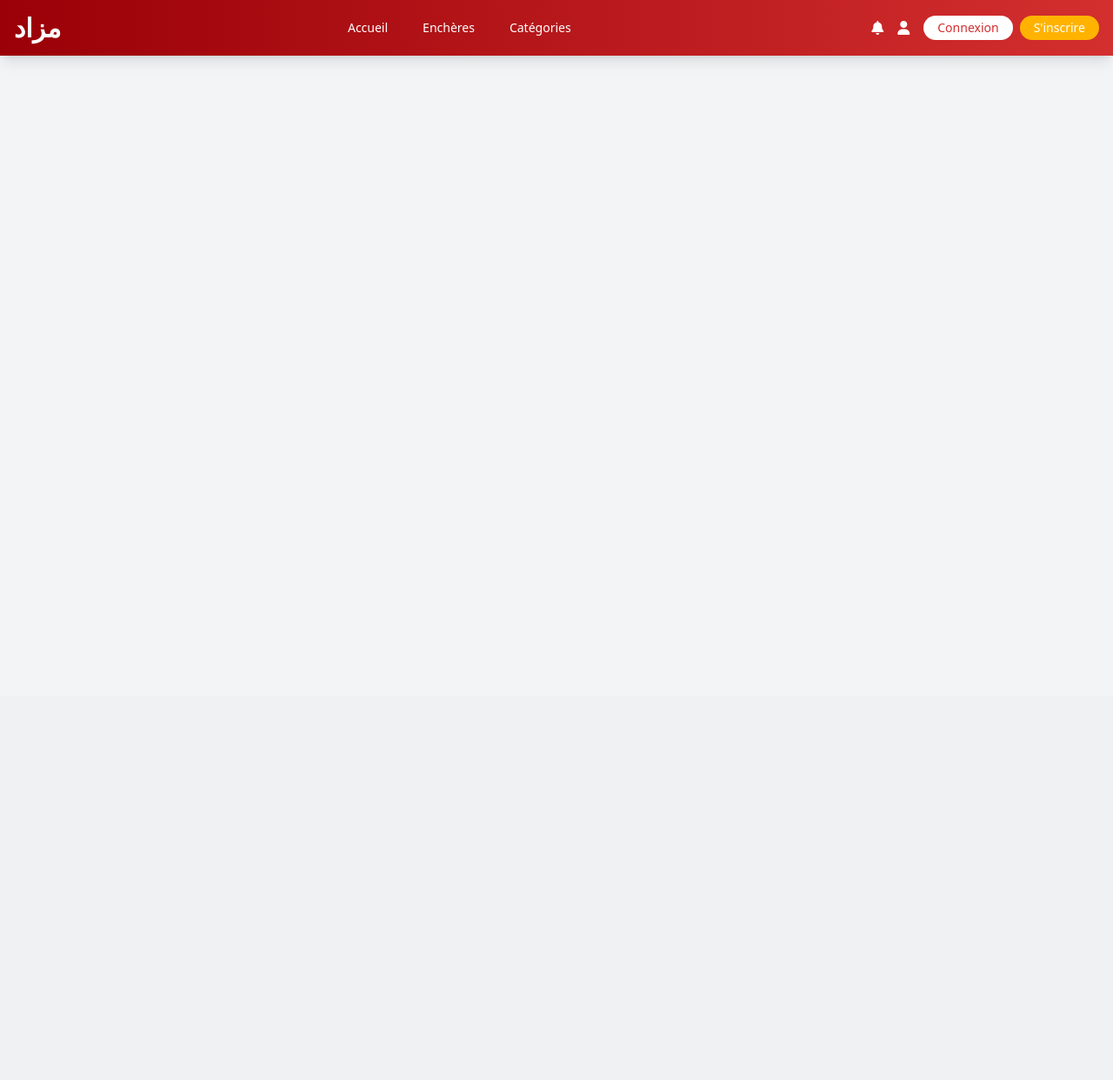
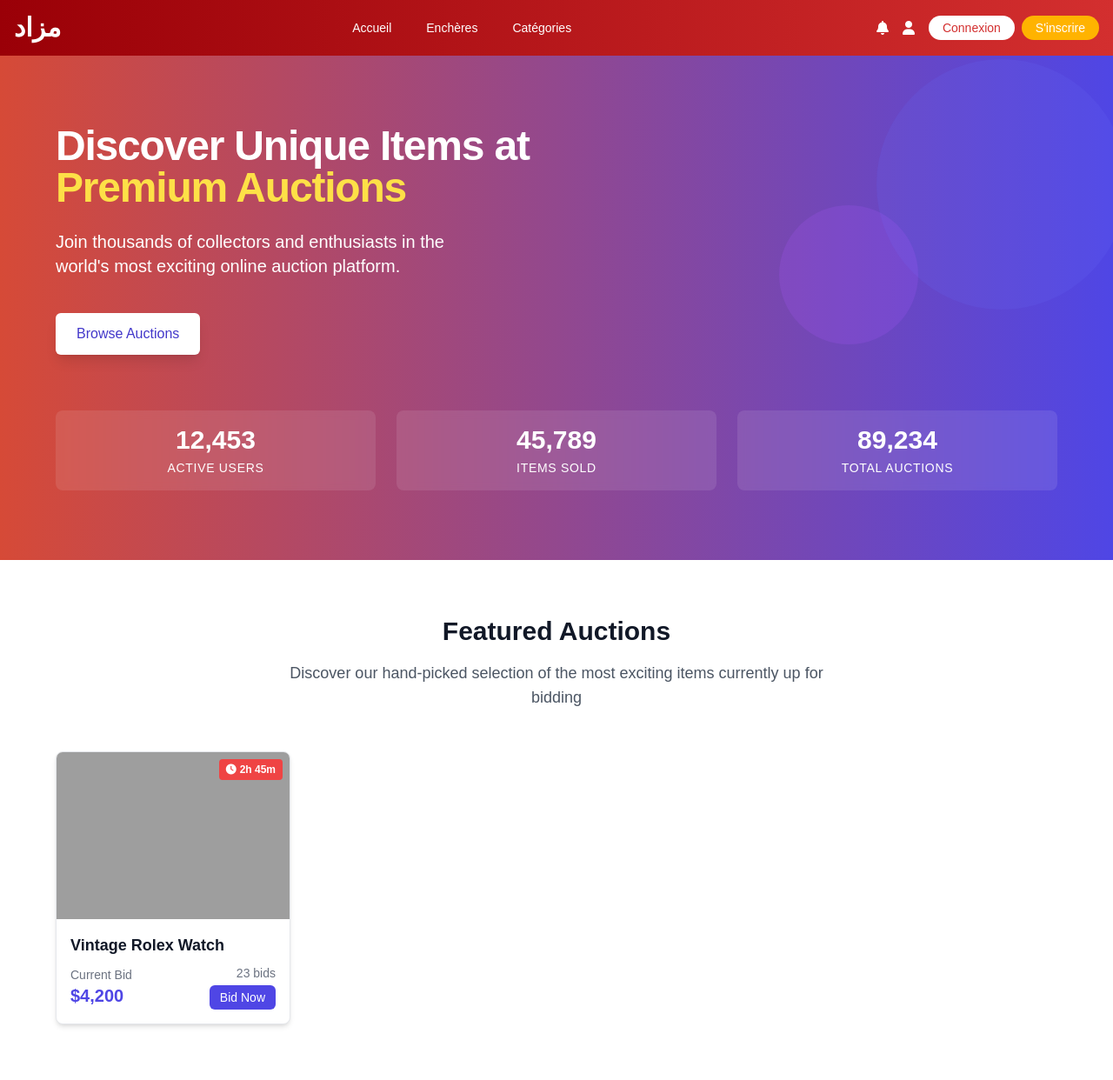
Before and after one commit to aybhghggf/back-end-php-tp, a PHP site: page / in a window 1280 px wide. Shown: the whole page at 87% size. Before the commit the page ends 70 px from the top, so only its background shows below. Run offline with PHP 8.4, Linux system fonts and the light colour scheme; some libraries are stand-ins or nearby versions; grey boxes are pictures that could not be loaded.

Commit message:
commit-2

```diff
--- a/config.php
+++ b/config.php
@@ -3,7 +3,7 @@ require_once 'db.php';
 
 function getAllObjects(){
     global $pdo;
-    $stmt = $pdo->prepare(SELECT * FROM objects);
+    $stmt = $pdo->prepare('SELECT * FROM objects');
 }
 
 ?>
--- a/index.php
+++ b/index.php
@@ -1,4 +1,103 @@
-<?php
-include_once 'includes/nav.php'
 
-?>
+
+<!DOCTYPE html>
+<html lang="en">
+<head>
+  <meta charset="UTF-8">
+  <meta name="viewport" content="width=device-width, initial-scale=1.0">
+  <title>Premium Auctions</title>
+  <script src="https://cdn.tailwindcss.com"></script>
+  <link href="https://cdnjs.cloudflare.com/ajax/libs/font-awesome/6.4.0/css/all.min.css" rel="stylesheet">
+  <link rel="stylesheet" href="style/style.css">
+  <style>
+
+  </style>
+</head>
+<body class="bg-gray-50">
+  <nav>
+    <?php include_once 'includes/nav.php' ?>
+  </nav>
+  <!-- Section 1: Hero Section with Website Presentation -->
+  <section class="hero-gradient py-20 px-4 sm:px-6 lg:px-8 text-white overflow-hidden">
+    <div class="max-w-6xl mx-auto">
+      <div class="md:flex md:items-center md:justify-between">
+        <div class="md:w-1/2 space-y-6">
+          <h1 class="text-4xl md:text-5xl font-bold tracking-tight">
+            Discover Unique Items at <span class="text-yellow-300">Premium Auctions</span>
+          </h1>
+          <p class="text-lg md:text-xl max-w-md">
+            Join thousands of collectors and enthusiasts in the world's most exciting online auction platform.
+          </p>
+          <div class="flex flex-col sm:flex-row space-y-3 sm:space-y-0 sm:space-x-4 pt-4">
+            <a href="" class="bg-white text-indigo-700 px-6 py-3 rounded-md font-medium shadow-lg hover:bg-gray-100 transition duration-200"> Browse Auctions</a>
+          </div>
+        </div>
+
+        <div class="hidden md:block md:w-1/2 relative">
+          <div class="absolute -right-20 -bottom-20 w-72 h-72 bg-indigo-500 rounded-full opacity-20"></div>
+          <div class="absolute right-40 -top-10 w-40 h-40 bg-purple-500 rounded-full opacity-20"></div>
+          <div class="relative z-10 mt-10 md:mt-0">
+
+          </div>
+        </div>
+      </div>
+
+      <div class="mt-16 grid grid-cols-1 gap-6 sm:grid-cols-3 text-center">
+        <div class="bg-white bg-opacity-10 rounded-lg p-4 backdrop-filter backdrop-blur-sm">
+          <p class="text-3xl font-bold count-animation" id="active-users">12,453</p>
+          <p class="text-sm uppercase tracking-wider mt-1">Active Users</p>
+        </div>
+        <div class="bg-white bg-opacity-10 rounded-lg p-4 backdrop-filter backdrop-blur-sm">
+          <p class="text-3xl font-bold count-animation" id="items-sold">45,789</p>
+          <p class="text-sm uppercase tracking-wider mt-1">Items Sold</p>
+        </div>
+        <div class="bg-white bg-opacity-10 rounded-lg p-4 backdrop-filter backdrop-blur-sm">
+          <p class="text-3xl font-bold count-animation" id="total-auctions">89,234</p>
+          <p class="text-sm uppercase tracking-wider mt-1">Total Auctions</p>
+        </div>
+      </div>
+    </div>
+  </section>
+
+  <!-- Section 2: Featured Auctions -->
+  <section class="py-16 px-4 sm:px-6 lg:px-8 bg-white">
+    <div class="max-w-6xl mx-auto">
+      <div class="text-center mb-12">
+        <h2 class="text-3xl font-bold text-gray-900">Featured Auctions</h2>
+        <p class="mt-4 text-lg text-gray-600 max-w-2xl mx-auto">
+          Discover our hand-picked selection of the most exciting items currently up for bidding
+        </p>
+      </div>
+
+      <div class="grid grid-cols-1 sm:grid-cols-2 lg:grid-cols-4 gap-6">
+        <!-- Auction Item 1 -->
+        <div class="auction-card bg-white border border-gray-200 rounded-lg overflow-hidden shadow-md transition-all duration-300">
+          <div class="relative">
+            <img
+              src="/api/placeholder/320/200"
+              alt="Vintage Rolex Watch"
+              class="w-full h-48 object-cover"
+            />
+            <div class="absolute top-0 right-0 bg-red-500 text-white text-xs font-bold px-2 py-1 m-2 rounded">
+              <div class="flex items-center">
+                <i class="fas fa-clock mr-1"></i>
+                2h 45m
+              </div>
+            </div>
+          </div>
+          <div class="p-4">
+            <h3 class="font-semibold text-lg text-gray-900 mb-2">Vintage Rolex Watch</h3>
+            <div class="flex justify-between items-center">
+              <div>
+                <p class="text-gray-500 text-sm">Current Bid</p>
+                <p class="text-xl font-bold text-indigo-600">$4,200</p>
+              </div>
+              <div class="text-right">
+                <p class="text-gray-500 text-sm">23 bids</p>
+                <button class="mt-1 bg-indigo-600 hover:bg-indigo-700 text-white text-sm py-1 px-3 rounded-md transition duration-200">
+                  Bid Now
+                </button>
+              </div>
+            </div>
+          </div>
+        </div>
--- a/scripts/script.js
+++ b/scripts/script.js
@@ -28,3 +28,56 @@
         icon.classList.add('fa-bars');
       }
     });
+    // Function to animate counter
+    function animateCounter(elementId, start, end, duration) {
+      const element = document.getElementById(elementId);
+      const range = end - start;
+      const increment = end > start ? 1 : -1;
+      const stepTime = Math.abs(Math.floor(duration / range));
+      let current = start;
+
+      const timer = setInterval(() => {
+        current += increment;
+        element.textContent = current.toLocaleString();
+        if (current == end) {
+          clearInterval(timer);
+        }
+      }, stepTime);
+    }
+
+    // Periodically increment counters
+    setInterval(() => {
+      const activeUsers = parseInt(document.getElementById('active-users').textContent.replace(/,/g, ''));
+      const itemsSold = parseInt(document.getElementById('items-sold').textContent.replace(/,/g, ''));
+      const totalAuctions = parseInt(document.getElementById('total-auctions').textContent.replace(/,/g, ''));
+
+      document.getElementById('active-users').textContent = (activeUsers + 1).toLocaleString();
+      document.getElementById('items-sold').textContent = (itemsSold + 2).toLocaleString();
+      document.getElementById('total-auctions').textContent = (totalAuctions + 1).toLocaleString();
+    }, 10000);
+
+    // Add hover effects for auction cards
+    document.querySelectorAll('.auction-card').forEach(card => {
+      card.addEventListener('mouseenter', () => {
+        card.style.transform = 'translateY(-5px)';
+        card.style.boxShadow = '0 10px 20px rgba(0, 0, 0, 0.1)';
+      });
+
+      card.addEventListener('mouseleave', () => {
+        card.style.transform = 'translateY(0)';
+        card.style.boxShadow = '0 1px 3px rgba(0, 0, 0, 0.1)';
+      });
+    });
+
+    // Add hover effects for category buttons
+    document.querySelectorAll('.category-button').forEach(button => {
+      button.addEventListener('mouseenter', () => {
+        button.style.borderColor = '#4f46e5';
+        button.style.color = '#4f46e5';
+      });
+
+      button.addEventListener('mouseleave', () => {
+        button.style.borderColor = '#e5e7eb';
+        button.style.color = '#374151';
+      });
+    });
--- a/style/style.css
+++ b/style/style.css
@@ -164,3 +164,20 @@
         width: 100%;
       }
     }
+.hero-gradient {
+      background: linear-gradient(to right, #d64a37, #4f46e5);
+    }
+
+    .auction-card:hover {
+      transform: translateY(-5px);
+      box-shadow: 0 10px 20px rgba(0, 0, 0, 0.1);
+    }
+
+    .category-button:hover {
+      border-color: #4f46e5;
+      color: #4f46e5;
+    }
+
+    .count-animation {
+      transition: all 0.3s ease;
+    }
```
